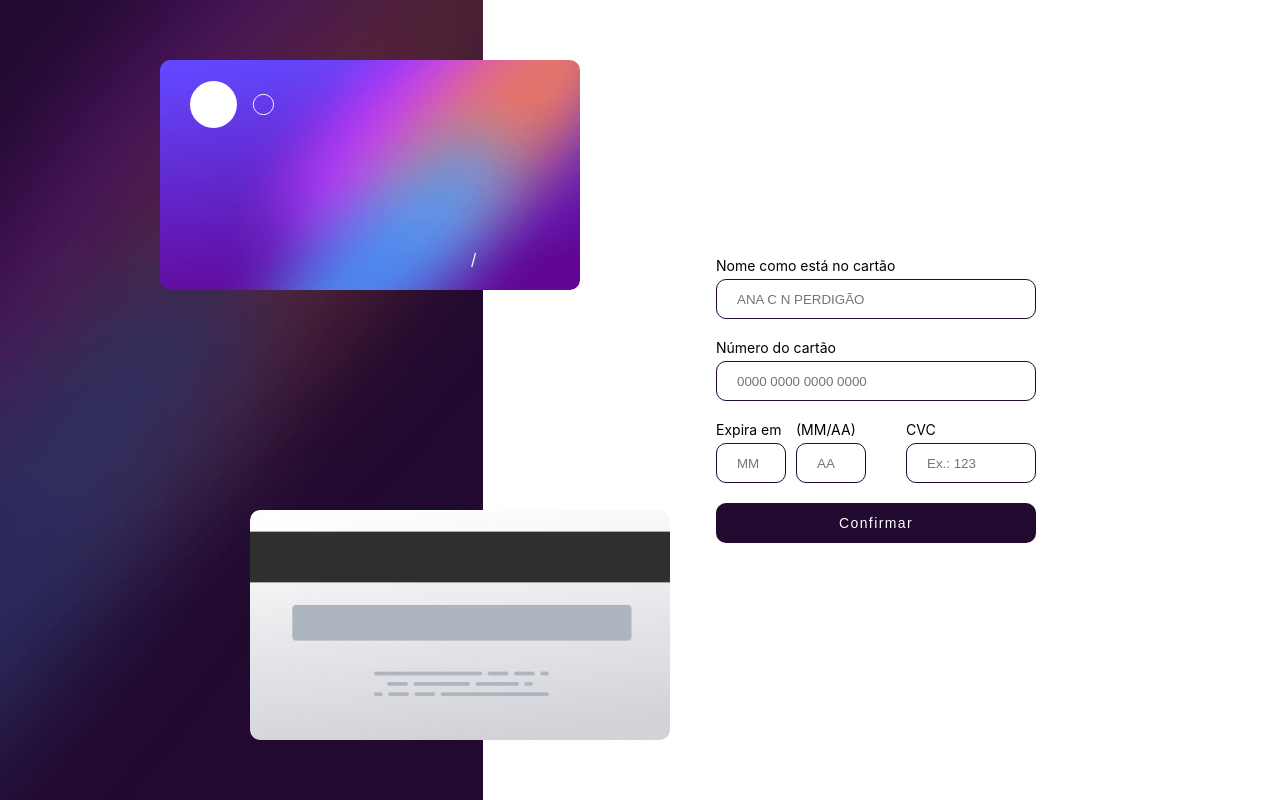
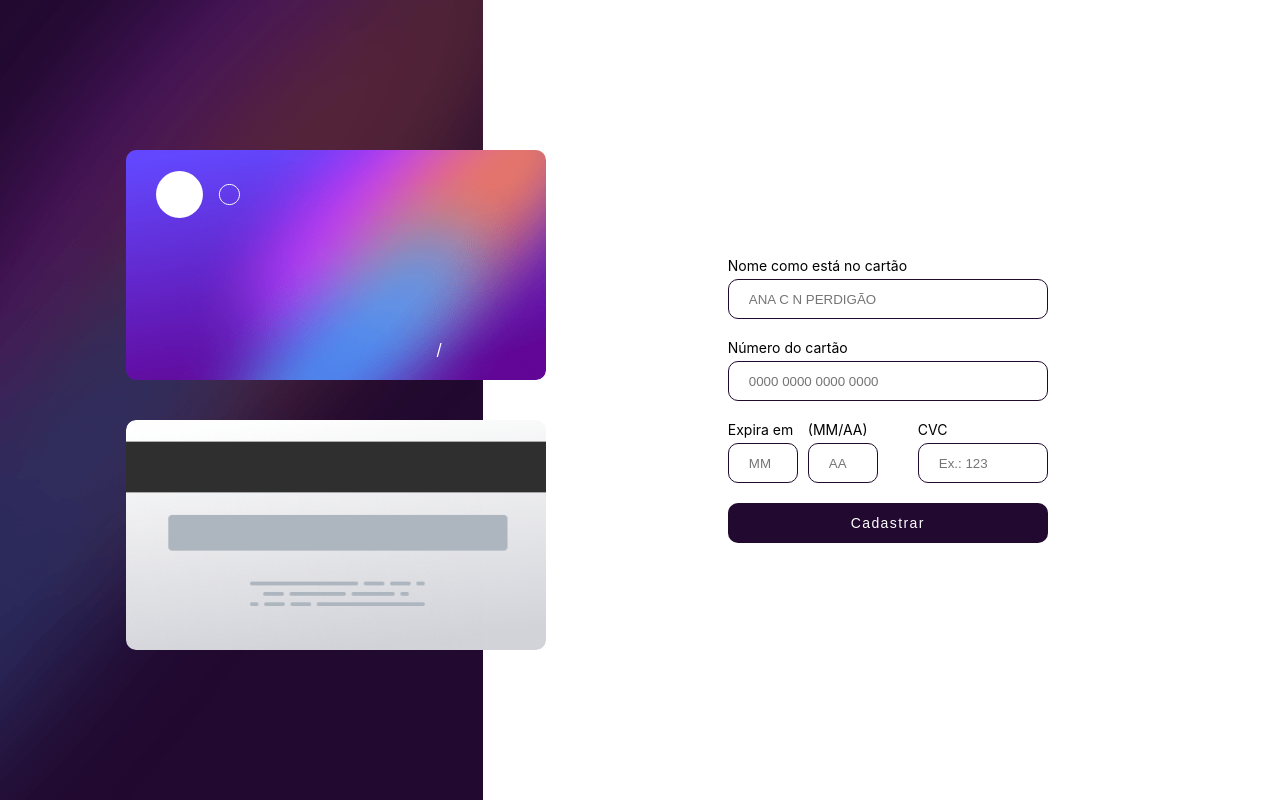
Before and after one commit to anacperdigao/Formulario, a React (Create React App) app: page / in a window 1280 px wide. Built offline with nearby package versions, Linux system fonts and the light colour scheme.

Commit message:
Ajustando CSS dos cards

```diff
--- a/src/App.css
+++ b/src/App.css
@@ -3,8 +3,16 @@
   height: 100vh;
   background-repeat: no-repeat;
   display: grid;
-  grid-template-columns: 40% 60%;
+  grid-template-columns: 42% 58%;
   padding: 50px;
   z-index: -10;
   box-sizing: border-box;
 }
+
+.cards{
+  display: flex;
+  flex-direction: column;
+  justify-content: center;
+  align-items: flex-end;
+  gap: 40px;
+}
--- a/src/App.js
+++ b/src/App.js
@@ -15,7 +15,7 @@ function App() {
 
   return (
     <div className="App">
-      <section>
+      <section className="cards">
         <CardFrente formValues={formValues} />
 
         <CardVerso codigo={formValues.codigo} />
--- a/src/components/CampoTexto/index.js
+++ b/src/components/CampoTexto/index.js
@@ -14,7 +14,6 @@ const CampoTexto = ({
   aoAlterado,
 }) => {
   const aoDigitado = ({ target: { name, value } }) => {
-    console.log(name, value);
     aoAlterado(name, value.toUpperCase());
   };
 
--- a/src/components/CardFrente/CardFrente.css
+++ b/src/components/CardFrente/CardFrente.css
@@ -4,9 +4,6 @@
     display: grid;
     grid-template-rows: 35% 45% 20%;
     color: #ffffff;
-    position: absolute;
-    top: 60px;
-    left: 160px;
     width: 420px;
     height: 230px;
     border-radius: 10px;
--- a/src/components/CardVerso/CardVerso.css
+++ b/src/components/CardVerso/CardVerso.css
@@ -3,9 +3,6 @@
     background-size: cover;
     display: grid;
     color: #ffffff;
-    position: absolute;
-    bottom: 60px;
-    left: 250px;
     width: 420px;
     height: 230px;
     border-radius: 10px;
--- a/src/components/Formulario/index.js
+++ b/src/components/Formulario/index.js
@@ -90,7 +90,7 @@ const Formulario = ({ formValues, setFormValues }) => {
         />
       </div>
 
-      <Botao>Confirmar</Botao>
+      <Botao>Cadastrar</Botao>
     </form>
   );
 };
--- a/src/models/formValuesModel.js
+++ b/src/models/formValuesModel.js
@@ -1,3 +1,4 @@
+/* eslint-disable prettier/prettier */
 const formValuesInitialState = {
   nome: '',
   numeroCartao: '',
```
